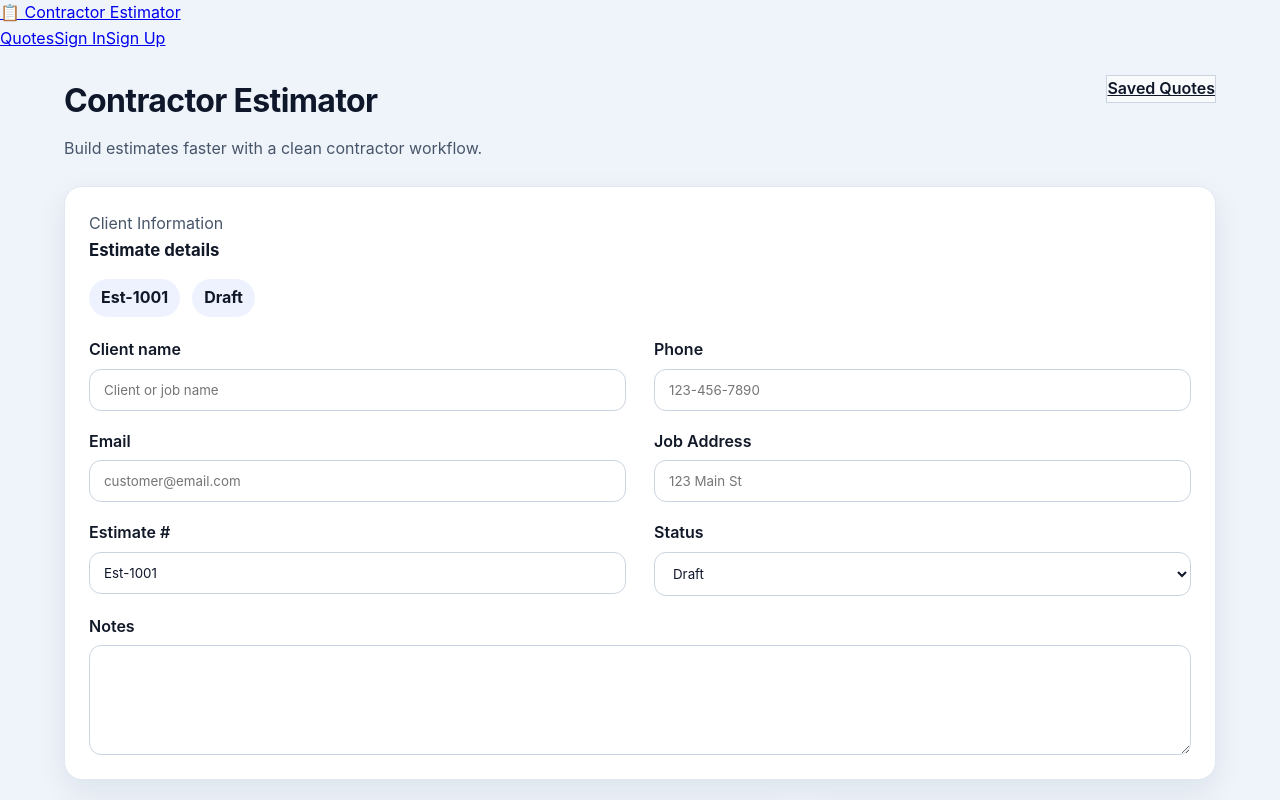
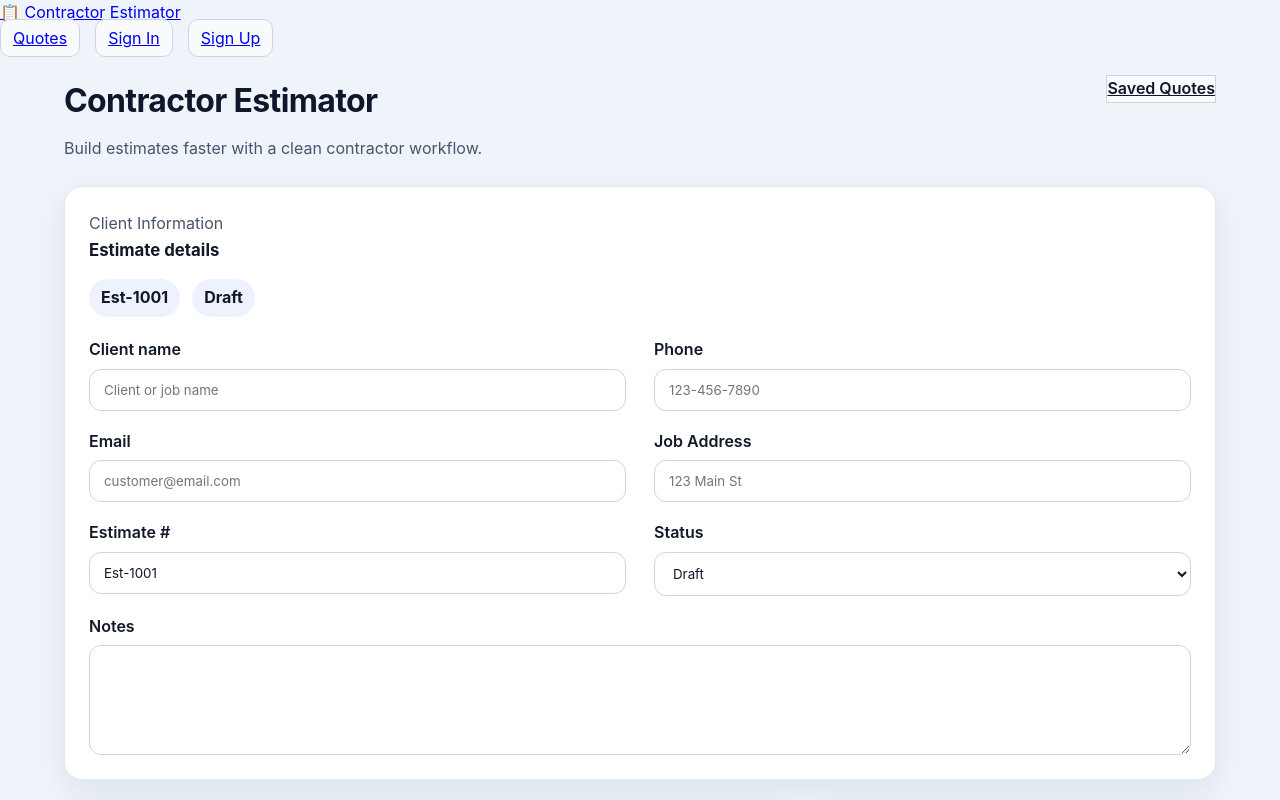
Before and after one commit to josh520n-cmd/Contractor-Estimator, a Next.js app: page / in a window 1280 px wide. Shown: the top 800 px of the page. Built offline with nearby package versions, Linux system fonts and the light colour scheme; no server answers.

Commit message:
Changes before Firebase Studio auto-run

```diff
--- a/data/db.json
+++ b/data/db.json
@@ -64,6 +64,14 @@
       "notes": "",
       "data": "{\"phone\":\"123-456-7899\",\"email\":\"hippity@gmail.com\",\"jobAddress\":\"123 Mainn\",\"estimateNumber\":\"EST-1780102313689\",\"status\":\"Draft\",\"client\":\"hippity\",\"notes\":\"\",\"items\":[{\"desc\":\"Example item\",\"qty\":1,\"unit\":100}],\"laborTasks\":[{\"desc\":\"Example labor task\",\"hours\":4,\"rate\":50}],\"overheadPct\":10,\"profitPct\":10,\"wastePct\":5,\"taxRate\":0,\"companySettings\":{\"logo_data\":null,\"tax_rate\":0,\"company_name\":\"\",\"company_address\":\"\",\"company_phone\":\"\"},\"totals\":{\"materialTotal\":100,\"wasteAmount\":5,\"laborTotal\":200,\"overheadAmount\":30.5,\"profitAmount\":33.550000000000004,\"taxAmount\":0,\"grandTotal\":369.05}}",
       "created_at": "2026-05-30T00:52:44.098Z"
+    },
+    {
+      "id": "64f08599-e73d-461c-b520-3ab3881ba5a1",
+      "user_id": null,
+      "client": "Josh",
+      "notes": "",
+      "data": "{\"phone\":\"252-3010278\",\"email\":\"josh520n@gmail.com\",\"jobAddress\":\"123 main\",\"estimateNumber\":\"Est-1001\",\"status\":\"Draft\",\"client\":\"Josh\",\"notes\":\"\",\"items\":[{\"desc\":\"sheetrock\",\"qty\":\"35\",\"unit\":\"99\"},{\"desc\":\"\",\"qty\":1,\"unit\":0}],\"laborTasks\":[{\"desc\":\"Example labor task\",\"hours\":4,\"rate\":50}],\"overheadPct\":10,\"profitPct\":10,\"wastePct\":5,\"taxRate\":0,\"companySettings\":{\"logo_data\":null,\"tax_rate\":0,\"company_name\":\"\",\"company_address\":\"\",\"company_phone\":\"\"},\"totals\":{\"materialTotal\":3465,\"wasteAmount\":173.25,\"laborTotal\":200,\"overheadAmount\":383.82500000000005,\"profitAmount\":422.2075,\"taxAmount\":0,\"grandTotal\":4644.282499999999}}",
+      "created_at": "2026-05-31T02:12:22.997Z"
     }
   ],
   "templates": [],
--- a/next.config.js
+++ b/next.config.js
@@ -2,5 +2,3 @@
 const nextConfig = {
   reactStrictMode: true,
 }
-
-module.exports = nextConfig
--- a/src/components/Navigation.js
+++ b/src/components/Navigation.js
@@ -57,15 +57,15 @@ export default function Navigation() {
               {subscription?.plan === 'pro' && (
                 <span className="nav-badge pro">Pro ✓</span>
               )}
-              <Link href="/quotes" className="nav-link">Quotes</Link>
+              <Link href="/quotes" className="nav-link nav-button-border">Quotes</Link>
               <Link href="/account" className="nav-link">Account</Link>
               <button onClick={logout} className="nav-logout">Logout</button>
             </>
           ) : (
             <>
-              <Link href="/quotes" className="nav-link">Quotes</Link>
-              <Link href="/login" className="nav-link">Sign In</Link>
-              <Link href="/signup" className="nav-signup">Sign Up</Link>
+              <Link href="/quotes" className="nav-link nav-button-border">Quotes</Link>
+              <Link href="/login" className="nav-link nav-button-border">Sign In</Link>
+              <Link href="/signup" className="nav-link nav-button-border">Sign Up</Link>
             </>
           )}
         </div>
--- a/styles/globals.css
+++ b/styles/globals.css
@@ -19,7 +19,7 @@ section{margin-bottom:24px}
 .card,.section-panel,.quote-header,.quote-list-table,.quote-detail-table{background:#fff;border:1px solid var(--border);border-radius:20px;box-shadow:var(--shadow)}
 .quote-header{padding:24px}
 .section-panel{padding:24px}
-.field-grid{display:grid;grid-template-columns:repeat(2,minmax(240px,1fr));gap:18px}
+.field-grid{display:grid;grid-template-columns:repeat(2,minmax(240px,1fr));gap:24px;}
 .field-grid label{margin:0}
 .field-grid input,.field-grid select{min-width:0}
 .notes-block{display:block;margin-top:18px}
@@ -43,7 +43,7 @@ section{margin-bottom:24px}
 .quote-header-grid{display:grid;grid-template-columns:repeat(4,minmax(220px,1fr));gap:18px;align-items:start}
 .quote-header-grid>div{margin:0;min-width:0;word-break:break-word;overflow-wrap:anywhere;color:#334155}
 .quote-header-grid strong{color:#111827}
-.quote-actions-top{display:flex;flex-wrap:wrap;gap:12px;justify-content:flex-start;margin-bottom:20px}
+.quote-actions-top{display:flex;flex-wrap:wrap;gap:20px;justify-content:flex-start;margin-bottom:20px}
 .page-header{display:flex;justify-content:space-between;align-items:flex-start;gap:24px;margin-bottom:24px}
 .page-header p{max-width:520px;margin-top:10px;color:#475569}
 .search-panel{display:flex;gap:12px;flex-wrap:wrap;margin-bottom:24px}
@@ -58,7 +58,7 @@ button:hover{transform:translateY(-1px)}
 .secondary{display:inline-flex;align-items:center;justify-content:center;gap:8px;background:var(--surface-soft);border:1px solid #cbd5e1;color:#0f172a;font-weight:600}
 .secondary:hover{background:#f8fafc}
 button.secondary:disabled,button.primary:disabled{opacity:.6;cursor:not-allowed;transform:none}
-.actions,.print-actions{display:flex;flex-wrap:wrap;gap:12px}
+.actions,.print-actions{display:flex;flex-wrap:wrap;gap:20px}
 table{width:100%;border-collapse:collapse;border-radius:20px;overflow:hidden}
 table th,table td{padding:16px 18px;border-bottom:1px solid #e2e8f0;text-align:left}
 table th{background:#f8fafc;color:#475569;font-size:.95rem;letter-spacing:.02em}
@@ -99,9 +99,9 @@ table tbody tr:hover{background:#f8fbff}
   .search-panel{flex-direction:column}
   .quote-header-grid{grid-template-columns:1fr}
   .quote-header-email,.quote-header-jobaddress{grid-column:auto}
-  .print-actions,.actions{flex-direction:column;align-items:stretch}
+  .print-actions,.actions{flex-direction:column;align-items:stretch;gap:12px}
   .quote-actions-top button,.quote-actions-top a.primary,.actions button,.actions a.primary{width:100%}
-  .field-grid{grid-template-columns:1fr}
+  .field-grid{grid-template-columns:1fr;gap:18px}
 }
 @media (max-width:600px){
   body{padding:12px}
@@ -356,3 +356,15 @@ button {
   width: 90px !important;
   padding: 8px 10px !important;
 }
+
+.nav-button-border {
+  border: 1px solid #cbd5e1;
+  border-radius: 10px;
+  padding: 8px 12px;
+  margin-right: 15px; /* Increased margin-right for more space */
+  background-color: #f8fafc;
+}
+
+.nav-button-border:last-child {
+  margin-right: 0;
+}
```
Also changed, not shown: 1 other file (tests, documents, lock files or other folders).
